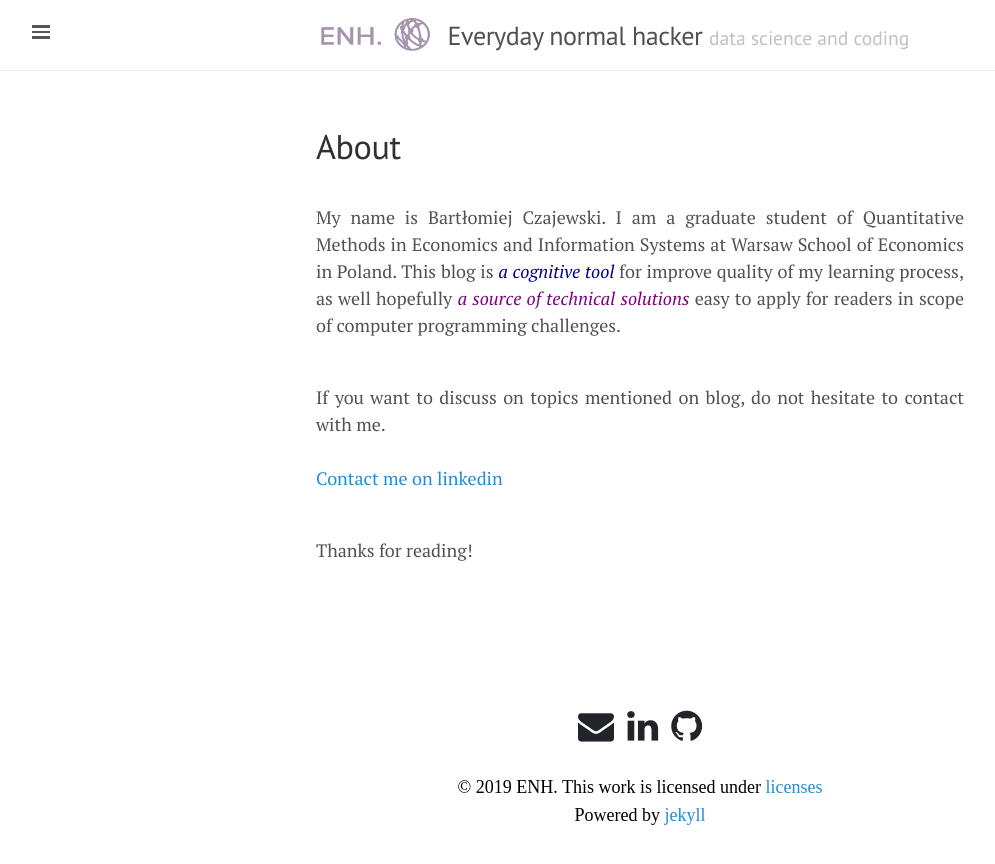
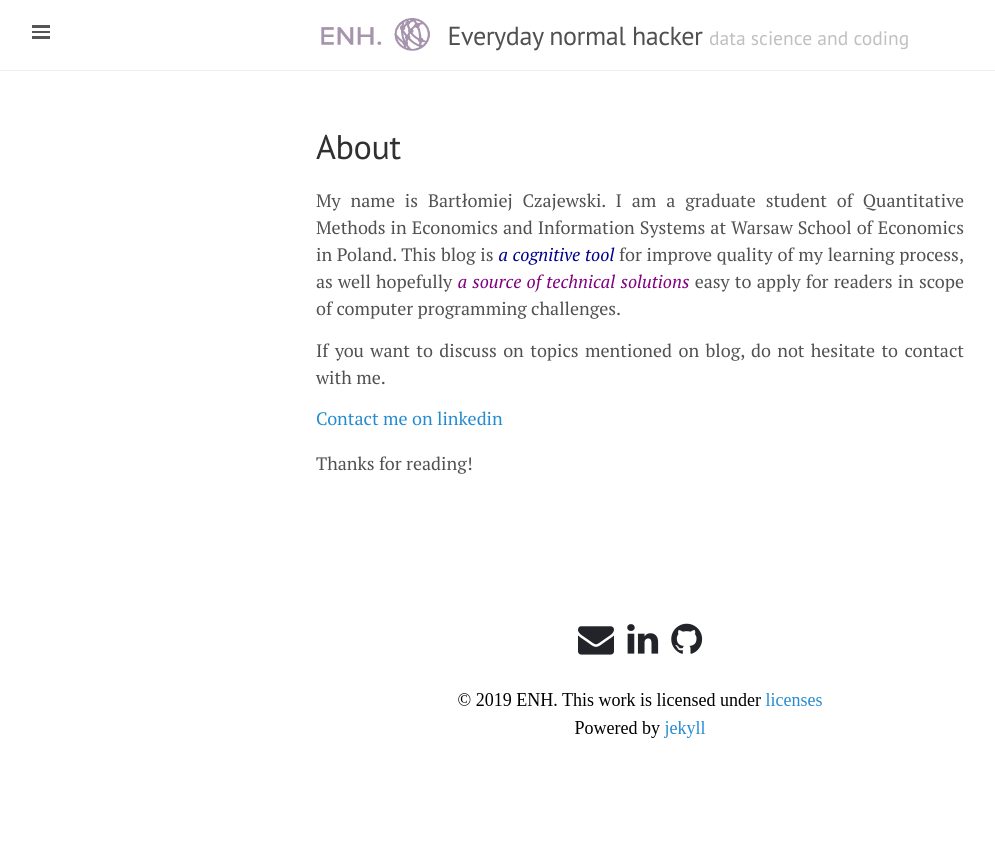
Before and after one commit to John-smith-889/blog-development, a Jekyll site: the page built from about.md, in a window 1280 px wide. Shown: the top 864 px of the page, without its empty margins (0-995 px from the left). Built offline with Jekyll 4.4.1, drawn with Linux system fonts in a browser that asks for light colours; nearby versions of some CDN libraries.

Commit message:
8th commit 8 test release
added Google analytics and about me cosmetics

```diff
--- a/_layouts/default.html
+++ b/_layouts/default.html
@@ -88,5 +88,6 @@
 	  </p>
   </div>
     </footer>
+	{% include analytics.html %}
   </body>
 </html>
--- a/about.md
+++ b/about.md
@@ -3,23 +3,24 @@ layout: page
 title: About
 ---
 
+<div style="line-height:60%;"> <br> </div>
+
 <!--- html text aligning -->
 <div style="text-align: justify">
-
-<br />
 
 My name is Bartłomiej Czajewski. I am a graduate student of Quantitative Methods in Economics and Information Systems at Warsaw School of Economics in Poland.
 
 This blog is <span style="color:darkblue"> <em>a cognitive tool</em></span> for improve quality of my learning process, as well hopefully <span style="color:purple"> <em>a source of technical solutions</em></span> easy to apply for readers in scope of computer programming challenges.
 
 </div>
-<br />
+<div style="line-height:80%;"> <br> </div>
 <div style="text-align: justify">
 
 If you want to discuss on topics mentioned on blog, do not hesitate to contact with me.
 </div>
-<br />
+
+<div style="line-height:80%;"> <br> </div>
+
 [Contact me on linkedin](https://www.linkedin.com/in/bartlomiejczajewski/)
 
-<br />
 Thanks for reading!
```
Also changed, not shown: _includes/analytics.html (added, +9 -0 lines).
